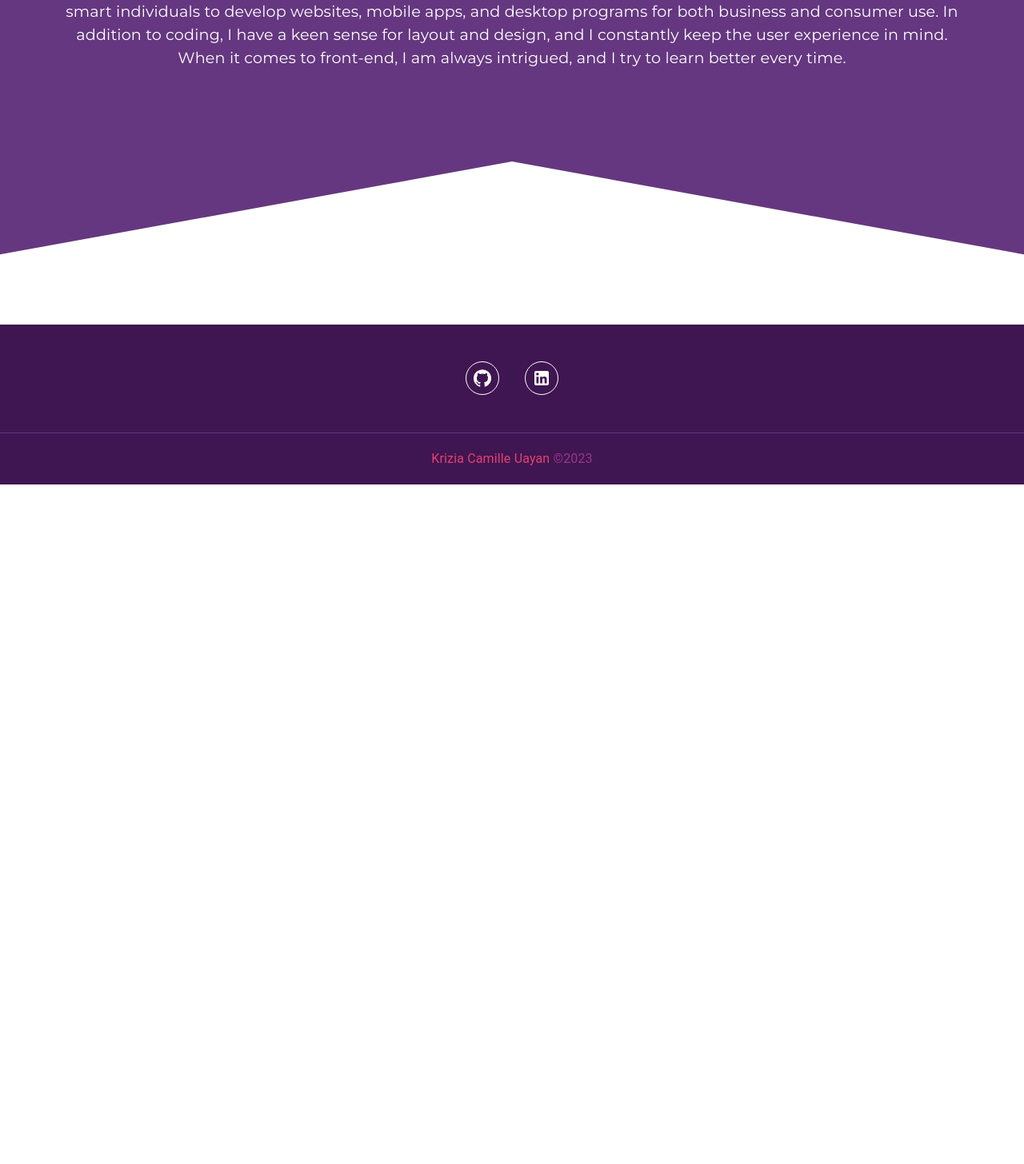
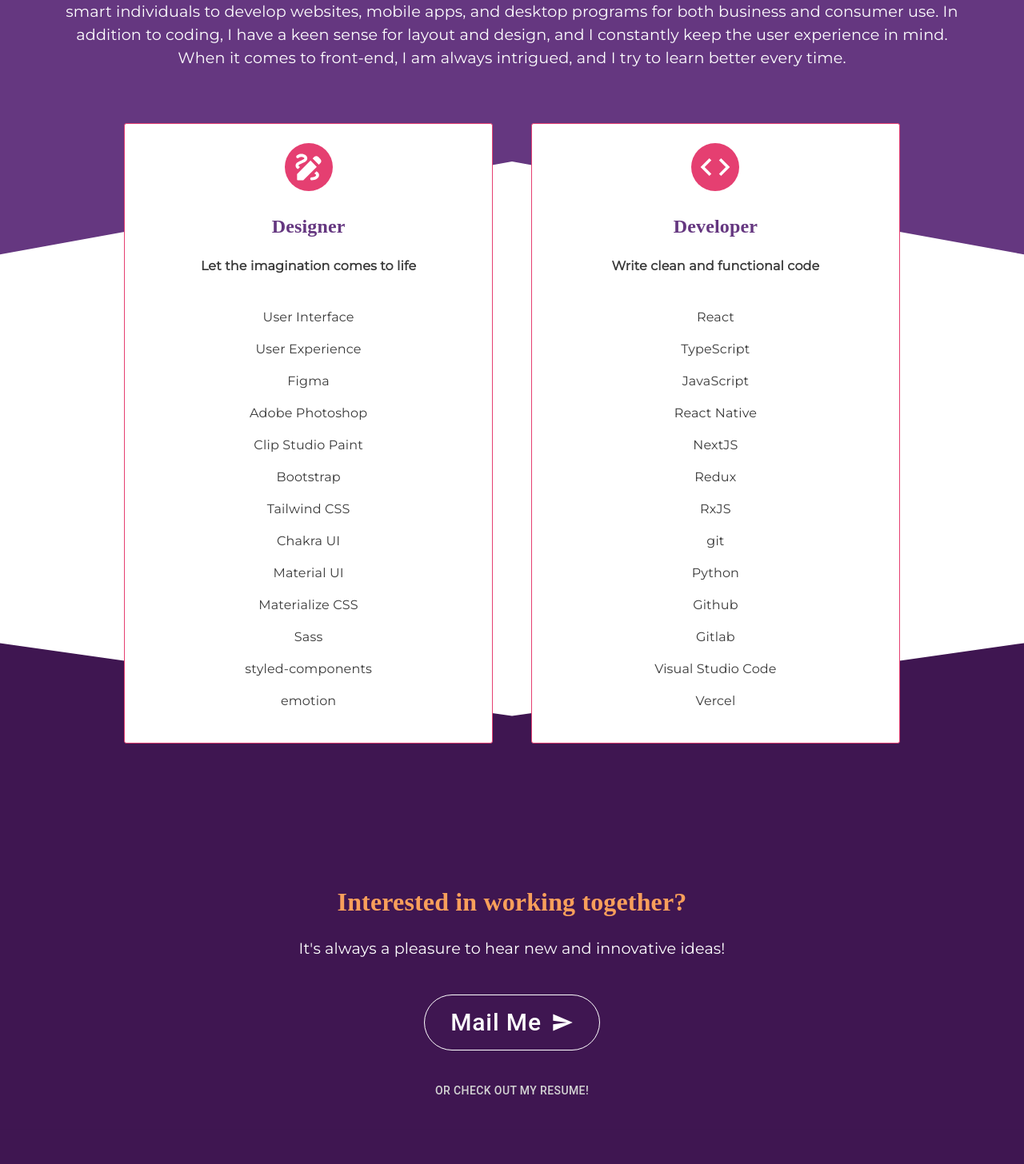
Before and after one commit to kriziacamilleuayan/Portfolio, a React (Vite) app: page / in a window 1280 px wide. Shown: the part 1040-2496 px from the top of the page at 80% size. Before the commit the page ends 1646 px from the top, so only its background shows below. Built offline with nearby package versions, Linux system fonts and the light colour scheme; what @react-pdf/renderer would draw is missing.

Commit message:
home content

```diff
--- a/src/components/footer/index.jsx
+++ b/src/components/footer/index.jsx
@@ -34,7 +34,7 @@
 
 const FooterBox = styled(Box)({
   height: "200px",
-  background: "#3f1651",
+  background: PrimaryColors[4],
   display: "flex",
   flexDirection: "column",
   justifyContent: "space-between",
--- a/src/components/navbar/drawer.jsx
+++ b/src/components/navbar/drawer.jsx
@@ -37,7 +37,7 @@
       >
         <Box onClick={handleDrawerToggle} sx={{ textAlign: "center" }}>
           <Typography variant="h6" sx={{ my: 2 }}>
-            Portfolio
+            {/* Portfolio */}
           </Typography>
           <Divider />
           <List>
--- a/src/components/navbar/index.jsx
+++ b/src/components/navbar/index.jsx
@@ -67,7 +67,7 @@
               component="div"
               sx={{ flexGrow: 1, display: { sm: "block" } }}
             >
-              Portfolio
+              {/* Portfolio */}
             </Typography>
             <NavBox sx={{ display: { xs: "none", sm: "block" } }}>
               {NavItems.map((item) => (
--- a/src/pages/home/banner.jsx
+++ b/src/pages/home/banner.jsx
@@ -39,7 +39,7 @@
     "Krizia Uayan",
     2000,
     "Camille Uay",
-    2000,
+    1000,
     "Krizia Camille Uayan",
     25000,
   ];
--- /dev/null
+++ b/src/pages/home/contact.jsx
@@ -0,0 +1,102 @@
+import { Box, Button, Container, styled } from "@mui/material";
+import { PrimaryColors } from "../../const";
+import SendIcon from "@mui/icons-material/Send";
+import { NavLink } from "react-router-dom";
+
+const Contact = () => {
+  const handleMail = (e) => {
+    window.location.href = "mailto:kriziacamilleuayan@gmail.com";
+    e.preventDefault();
+  };
+
+  return (
+    <MainContainer
+      sx={{
+        clipPath: {
+          xs: "none",
+          sm: "polygon(50% 15%, 100% 0, 100% 100%, 0 100%, 0 0)",
+        },
+        paddingTop: { xs: "80px", sm: "300px" },
+      }}
+    >
+      <Container>
+        <Box>
+          <h2>Interested in working together?</h2>
+          <p>It&apos;s always a pleasure to hear new and innovative ideas!</p>
+
+          <Box
+            sx={{
+              display: "flex",
+              justifyContent: "center",
+              alignItems: "center",
+              paddingTop: "24px",
+              flexDirection: "column",
+            }}
+            gap="32px"
+          >
+            <MailButton onClick={handleMail}>
+              Mail me
+              <SendIcon
+                sx={{
+                  fontSize: 40,
+                  paddingLeft: "12px",
+                }}
+              />
+            </MailButton>
+
+            <NavLink to="/resume">
+              <ResumeButton>or check out my Resume!</ResumeButton>
+            </NavLink>
+          </Box>
+        </Box>
+      </Container>
+    </MainContainer>
+  );
+};
+
+export default Contact;
+
+const ResumeButton = styled(Button)({
+  color: "lightgray",
+  "&:hover": {
+    textDecoration: "underline",
+  },
+});
+
+const MailButton = styled(Button)({
+  border: "1px white solid",
+  color: "white",
+  borderRadius: "50px",
+  fontSize: "30px",
+  padding: "8px 32px",
+  textTransform: "capitalize",
+  transition: "0.3s",
+  width: "fit-content",
+
+  "&:hover": {
+    background: "#ffffff42",
+    borderRadius: "0",
+  },
+});
+
+const MainContainer = styled(Box)({
+  background: PrimaryColors[4],
+  paddingBottom: "30px",
+  marginTop: "-150px",
+  marginBottom: "-1px",
+
+  h2: {
+    margin: "0",
+    color: PrimaryColors[0],
+    textAlign: "center",
+    fontFamily: "Source Code Pro Variable",
+    fontSize: "2rem",
+  },
+
+  p: {
+    color: "white",
+    textAlign: "center",
+    fontFamily: "Montserrat",
+    fontSize: "1.2rem",
+  },
+});
--- a/src/pages/home/index.jsx
+++ b/src/pages/home/index.jsx
@@ -1,11 +1,15 @@
 import Banner from "./banner";
+import Contact from "./contact";
 import Introduction from "./introduction";
+import Skills from "./skills";
 
 const Home = () => {
   return (
     <>
       <Banner />
       <Introduction />
+      <Skills />
+      <Contact />
     </>
   );
 };
--- a/src/pages/home/introduction.jsx
+++ b/src/pages/home/introduction.jsx
@@ -4,7 +4,15 @@
 
 const Introduction = () => {
   return (
-    <MainContainer>
+    <MainContainer
+      sx={{
+        clipPath: {
+          xs: "none",
+          sm: "polygon(0% 0%, 100% 0%, 100% 85%, 50% 65%, 0 85%)",
+        },
+        paddingBottom: { xs: "80px", sm: "300px" },
+      }}
+    >
       <Container>
         <Box>
           <h2>You can call me Krizia, nice to meet you!</h2>
@@ -29,7 +37,7 @@
   background: PrimaryColors[3],
   paddingTop: "80px",
   paddingBottom: "300px",
-  clipPath: "polygon(0% 0%, 100% 0%, 100% 85%, 50% 65%, 0 85%)",
+  marginBottom: "24px",
 
   h2: {
     margin: "0",
--- /dev/null
+++ b/src/pages/home/skills.jsx
@@ -0,0 +1,108 @@
+import { Box, Container, styled } from "@mui/material";
+import { PrimaryColors } from "../../const";
+import DrawIcon from "@mui/icons-material/Draw";
+import CodeIcon from "@mui/icons-material/Code";
+
+const Skills = () => {
+  return (
+    <MainContainer
+      sx={{
+        flexDirection: { xs: "column", sm: "row" },
+        marginTop: { xs: "0", sm: "-300px" },
+      }}
+    >
+      <SkillsContainer
+        sx={{
+          width: { xs: "100%", sm: "40%" },
+          margin: { xs: "0", sm: "24px" },
+        }}
+      >
+        <DrawIcon sx={iconStyle} />
+        <h2>Designer</h2>
+        <p className="subHeader">Let the imagination comes to life</p>
+        <Box>
+          <p>User Interface</p>
+          <p>User Experience</p>
+          <p>Figma</p>
+          <p>Adobe Photoshop</p>
+          <p>Clip Studio Paint</p>
+          <p>Bootstrap</p>
+          <p>Tailwind CSS</p>
+          <p>Chakra UI</p>
+          <p>Material UI</p>
+          <p>Materialize CSS</p>
+          <p>Sass</p>
+          <p>styled-components</p>
+          <p>emotion</p>
+        </Box>
+      </SkillsContainer>
+      <SkillsContainer
+        sx={{
+          width: { xs: "100%", sm: "40%" },
+          margin: { xs: "24px 0", sm: "24px" },
+        }}
+      >
+        <CodeIcon sx={iconStyle} />
+        <h2>Developer</h2>
+        <p className="subHeader">Write clean and functional code</p>
+        <Box>
+          <p>React</p>
+          <p>TypeScript</p>
+          <p>JavaScript</p>
+          <p>React Native</p>
+          <p>NextJS</p>
+          <p>Redux</p>
+          <p>RxJS</p>
+          <p>git</p>
+          <p>Python</p>
+          <p>Github</p>
+          <p>Gitlab</p>
+          <p>Visual Studio Code</p>
+          <p>Vercel</p>
+        </Box>
+      </SkillsContainer>
+    </MainContainer>
+  );
+};
+
+export default Skills;
+
+const iconStyle = {
+  fontSize: 60,
+  color: "white",
+  background: PrimaryColors[1],
+  borderRadius: "50%",
+  padding: "8px",
+};
+
+const MainContainer = styled(Container)({
+  display: "flex",
+  justifyContent: "center",
+  marginTop: "-250px",
+});
+
+const SkillsContainer = styled(Box)({
+  textAlign: "center",
+  border: `1px solid ${PrimaryColors[1]}`,
+  fontFamily: "Montserrat",
+  padding: "24px",
+  zIndex: 2,
+  background: "white",
+  margin: "24px",
+  borderRadius: "3px",
+  color: "#3a3a3a",
+
+  div: {
+    paddingTop: "8px",
+  },
+
+  h2: {
+    fontFamily: "Source Code Pro Variable",
+    fontSize: "1.5rem",
+    color: PrimaryColors[3],
+  },
+
+  ".subHeader": {
+    fontWeight: "bold",
+  },
+});
```
